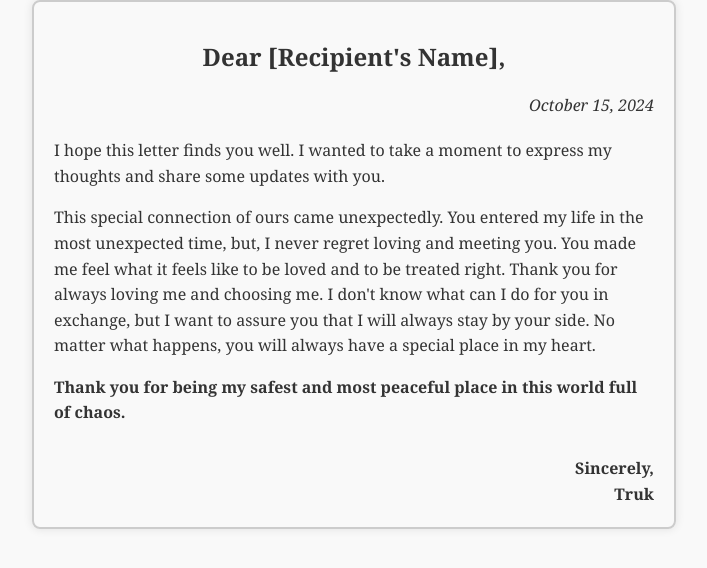
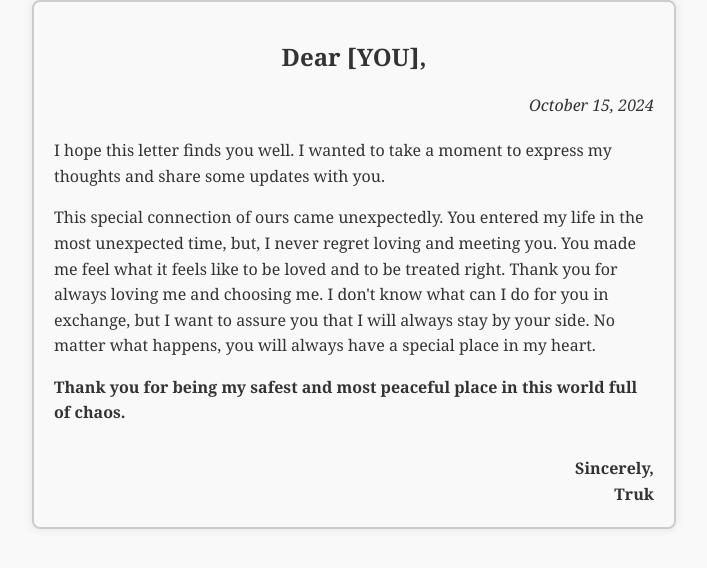
Before and after one commit to Animdk/my-letter-website, a plain HTML site: page index.html in a window 1280 px wide. Shown: the whole page, without its empty margins (286-993 px from the left). Drawn offline with Linux system fonts and the light colour scheme.

Commit message:
index.html

```diff
--- a/index.html
+++ b/index.html
@@ -35,7 +35,7 @@
     </style>
 </head>
 <body>
-    <h1>Dear [Recipient's Name],</h1>
+    <h1>Dear [YOU],</h1>
     <div class="date">October 15, 2024</div>
 
     <p>
```
